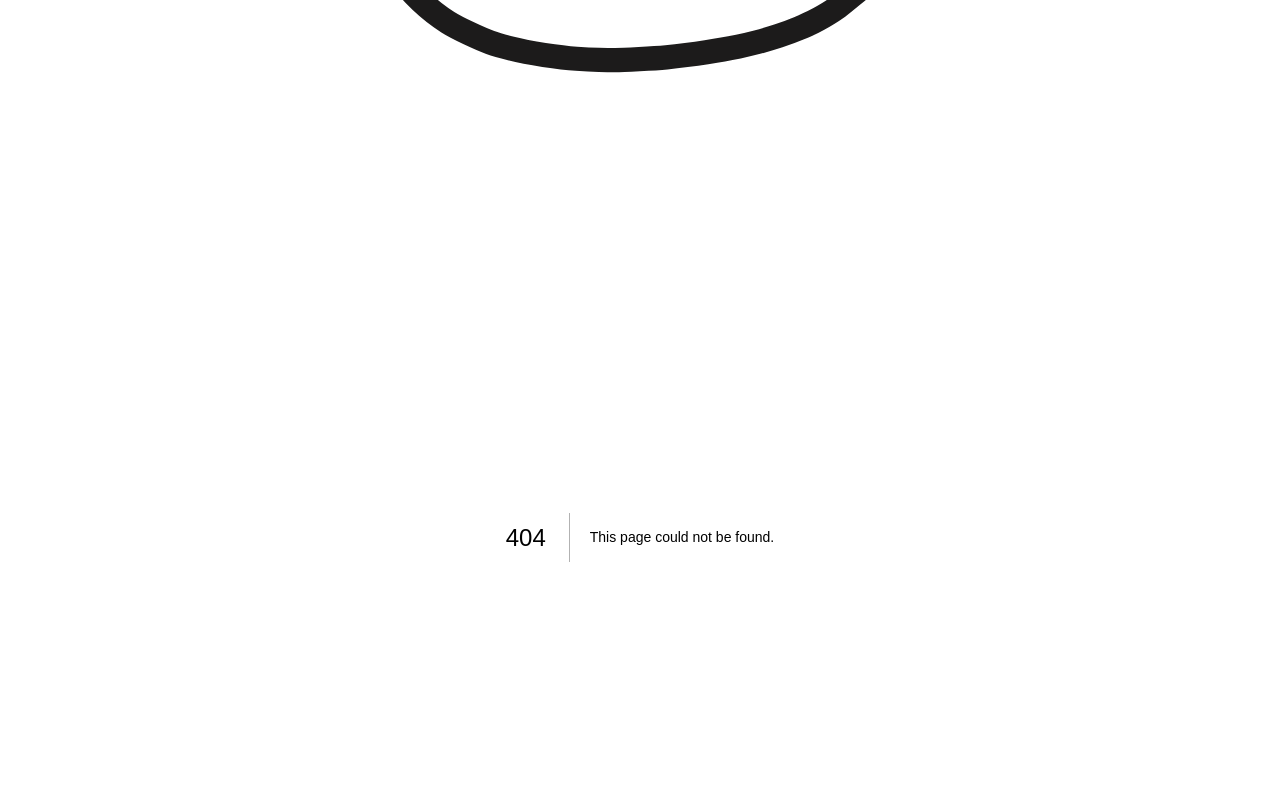
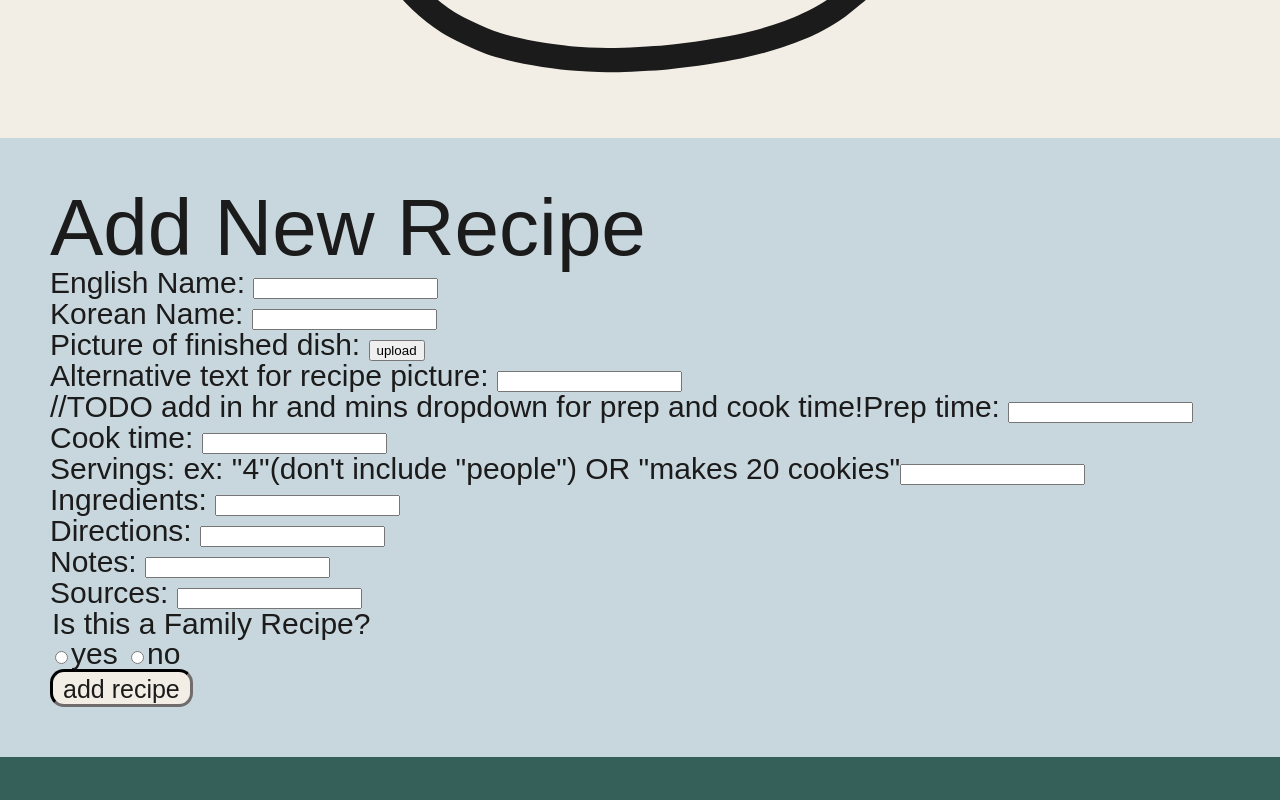
Before and after one commit to CJgett/gettinger-recipes, a Next.js app: page /add-recipe in a window 1280 px wide. Before the commit this address had no page. Shown: the part 540-1340 px from the top of the page. Built offline with nearby package versions, Linux system fonts and the light colour scheme; a web font is replaced by a local one.

Commit message:
start recipes lp, add recipe form

```diff
--- /dev/null
+++ b/app/add-recipe/page.jsx
@@ -0,0 +1,75 @@
+import '../styles/admin.css'
+
+
+export default async function AddRecipePage() {
+  return (
+    <section className="add-recipe-page">
+      <h2>Add New Recipe</h2>
+      <form action="" method="get" name="add new recipe">
+        <div className="form-group">
+          <label for="name_en">English Name: </label>
+          <input id="name_en" required />
+        </div>
+        <div className="form-group">
+          <label for="name_kr">Korean Name: </label>
+          <input id="name_kr" required />
+        </div>
+        <div className="form-group">
+          <label for="pic">Picture of finished dish: </label>
+          <input type="button" id="pic" value="upload">
+          </input>
+        </div>
+        <div className="form-group">
+          <label for="pic_alt">Alternative text for recipe picture: </label>
+          <input id="pic_alt" required />
+        </div>
+        <div className="form-group">
+    //TODO add in hr and mins dropdown for prep and cook time!
+          <label for="prep_time">Prep time: </label>
+          <input id="prep_time" required />
+        </div>
+        <div className="form-group">
+          <label for="cook_time">Cook time: </label>
+          <input id="cook_time" required />
+        </div>
+        <div className="form-group">
+          <label for="servings">Servings: </label>
+          <span>ex: "4"(don't include "people") OR "makes 20 cookies"</span>
+          <input id="servings" required />
+        </div>
+        <div className="form-group">
+          <label for="ingredients_en">Ingredients: </label>
+          <input id="ingredients_en" required />
+        </div>
+        <div className="form-group">
+          <label for="directions_en">Directions: </label>
+          <input id="directions_en" required />
+        </div>
+        <div className="form-group">
+          <label for="notes_en">Notes: </label>
+          <input id="notes_en" required />
+        </div>
+        <div className="form-group">
+          <label for="sources">Sources: </label>
+          <input id="sources" required />
+        </div>
+        <div className="form-group">
+          <fieldset>
+            <legend>Is this a Family Recipe?</legend>
+            <div>
+              <input id="family_recipe_yes" name="family_recipe" type="radio" />
+              <label for="family_recipe_yes">yes </label>
+              <input id="family_recipe_no" name="family_recipe" type="radio" />
+              <label for="family_recipe_no">no </label>
+            </div>
+          </fieldset>
+        </div>
+        <div className="form-group">
+          <button type="submit" >
+            add recipe
+          </button>
+        </div>
+      </form>
+    </section>
+  );
+ }
--- /dev/null
+++ b/app/styles/admin.css
@@ -0,0 +1,12 @@
+/*FORM TO ADD A NEW RECIPE*/
+.add-recipe-page {
+  &> form {
+    display: flex;
+    flex-direction: column;
+    &> .form-group {
+      &> fieldset {
+        padding: 0px;
+      }
+    }
+  }
+}
--- a/app/styles/styles.css
+++ b/app/styles/styles.css
@@ -1,4 +1,3 @@
-
 :root {
 
 /* FUN MASKS! */
```
Also changed, not shown: app/recipes/page.jsx (+30 -5 lines), app/styles/recipe.css (+25 -0 lines).
